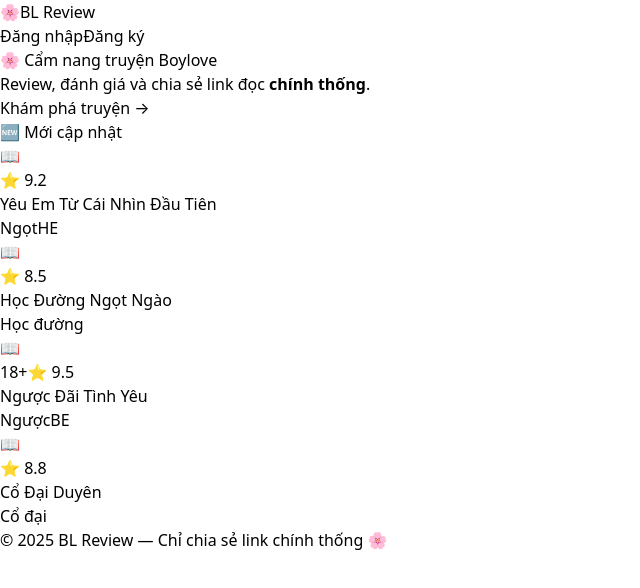
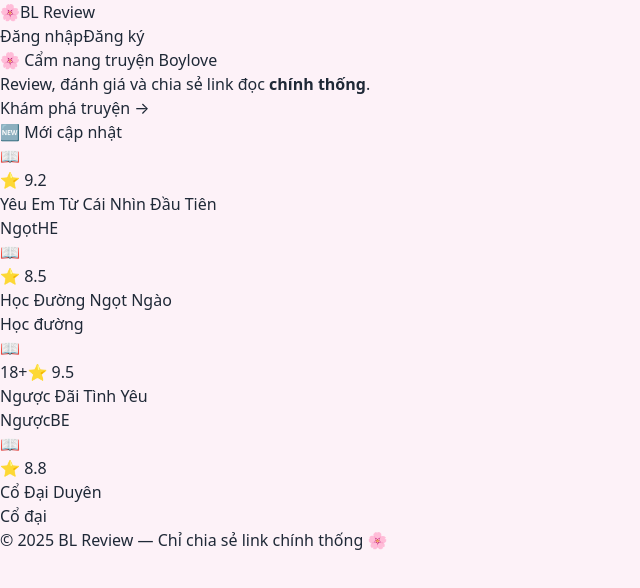
Before and after one commit to 0349632920/BL-wbe, a Next.js app: page / in a window 1280 px wide. Shown: the top 588 px of the page, without its empty margins (0-640 px from the left). Built offline with nearby package versions, Linux system fonts and the light colour scheme; no server answers.

Commit message:
Update globals.css

```diff
--- a/app/globals.css
+++ b/app/globals.css
@@ -2,15 +2,54 @@
 @tailwind components;
 @tailwind utilities;
 
-/* Custom style chung */
-body {
-  font-family: system-ui, -apple-system, sans-serif;
+/* ===== Base ===== */
+* {
+  box-sizing: border-box;
 }
 
-/* Tiện ích cắt chữ 2 dòng */
+html,
+body {
+  padding: 0;
+  margin: 0;
+  font-family: system-ui, -apple-system, "Segoe UI", Roboto, sans-serif;
+  background: #fdf2f8;
+  color: #1f2937;
+}
+
+a {
+  color: inherit;
+  text-decoration: none;
+}
+
+/* ===== Utilities ===== */
 .line-clamp-2 {
   display: -webkit-box;
   -webkit-line-clamp: 2;
   -webkit-box-orient: vertical;
   overflow: hidden;
 }
+
+/* Scrollbar đẹp */
+::-webkit-scrollbar {
+  width: 8px;
+}
+::-webkit-scrollbar-track {
+  background: #fce7f3;
+}
+::-webkit-scrollbar-thumb {
+  background: #ec4899;
+  border-radius: 4px;
+}
+::-webkit-scrollbar-thumb:hover {
+  background: #db2777;
+}
+
+/* Animation */
+@keyframes fadeIn {
+  from { opacity: 0; transform: translateY(10px); }
+  to { opacity: 1; transform: translateY(0); }
+}
+
+.fade-in {
+  animation: fadeIn 0.4s ease-out;
+}
```
